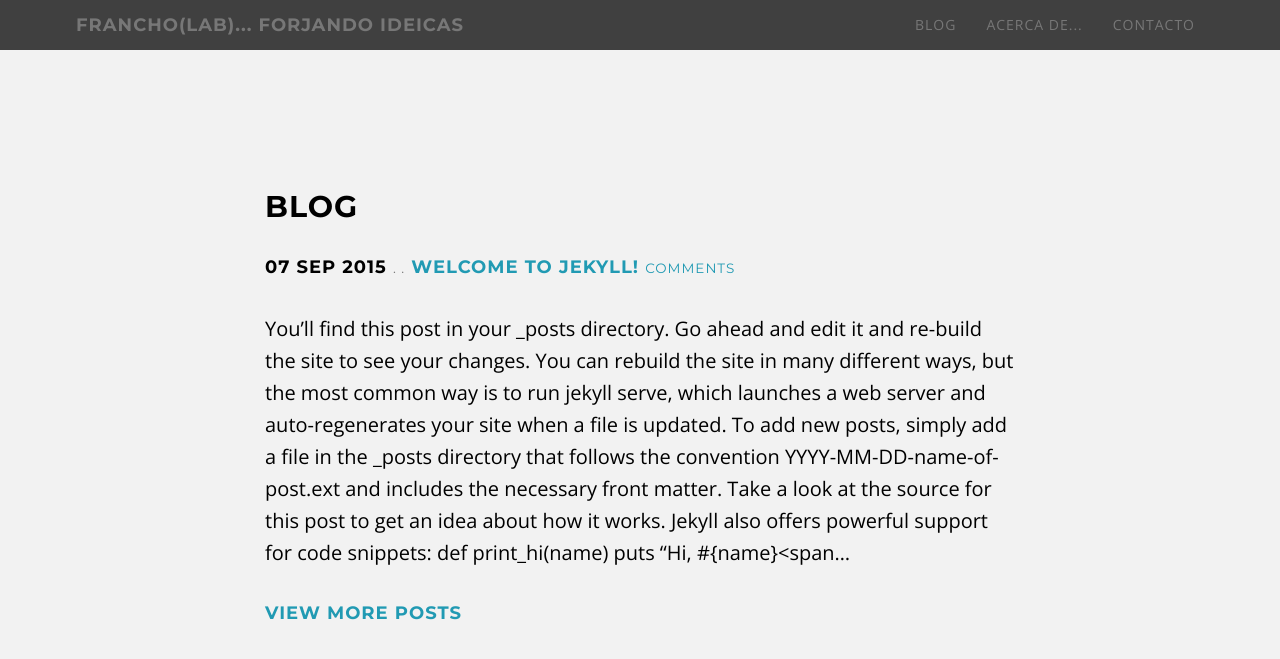
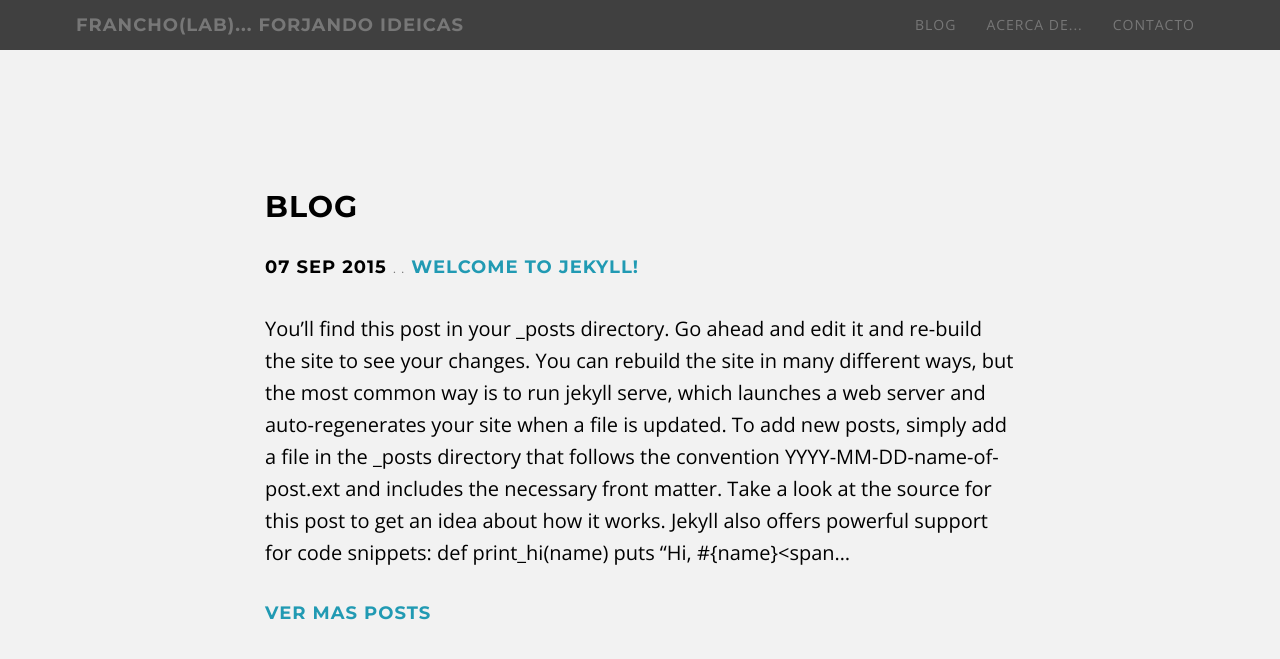
Before and after one commit to francho/francho.github.io, a Jekyll site: the page built from index.html, in a window 1280 px wide and 900 px high, scrolled down 960 px. Shown: the top 659 px of the window. Built offline with Jekyll 4.4.1, drawn with Linux system fonts in a browser that asks for light colours; comment, search, counter and statistics services are not loaded.

Commit message:
Tweak latest-post.html

```diff
--- a/_includes/latest-post.html
+++ b/_includes/latest-post.html
@@ -8,12 +8,11 @@
         <h4> <strong> {{ post.date | date_to_string }} </strong>
           <small>. {{ post.category }} .</small>
           <strong> <a href="{{ post.url }}">{{ post.title }} </a> </strong>
-          <small> <a href="{{ post.url }}#disqus_thread">Comments</a></small>
         </h4>
 
         {{ post.content | truncatewords: site.post-preview-words | strip_html | markdownify }}
 
-        <a href="/blog/index.html"><h4><strong>View more posts</strong></h4></a>
+        <a href="/blog/index.html"><h4><strong>ver mas posts</strong></h4></a>
 
       </div>
     </div>
```
